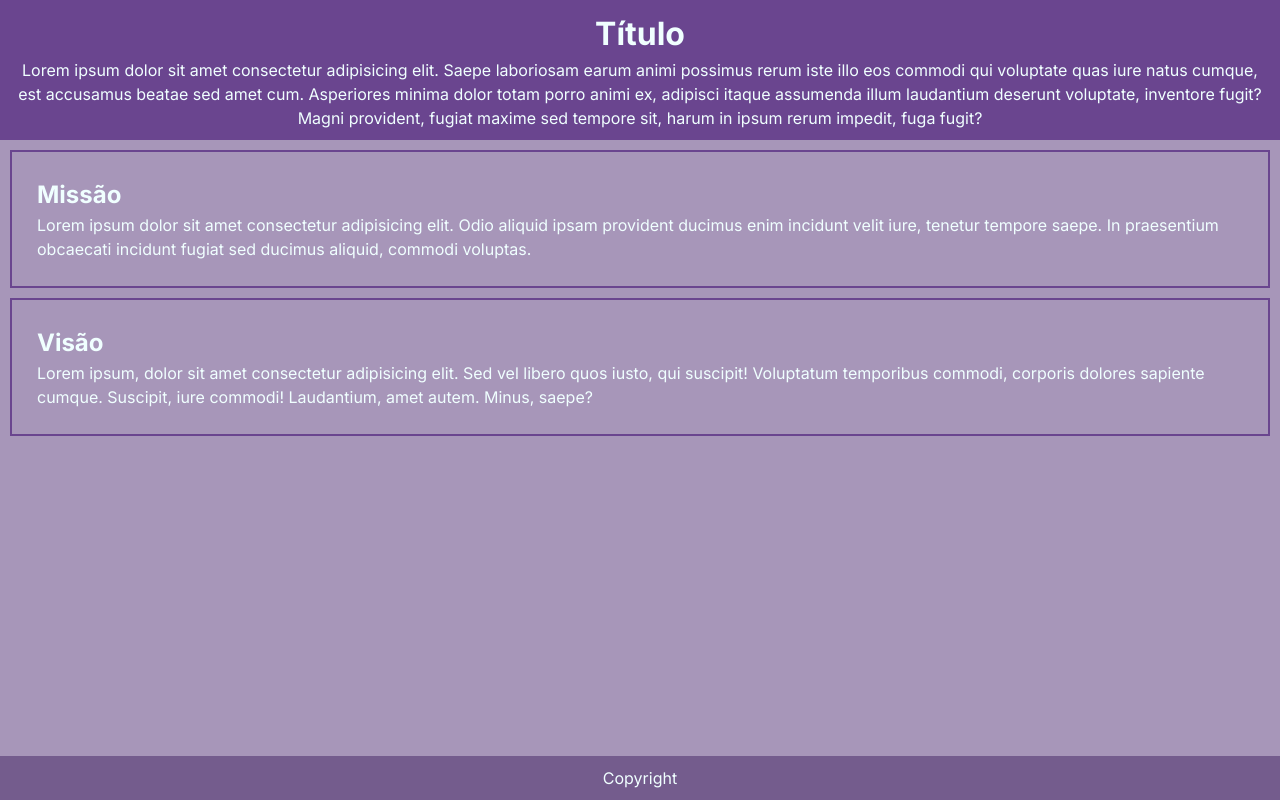
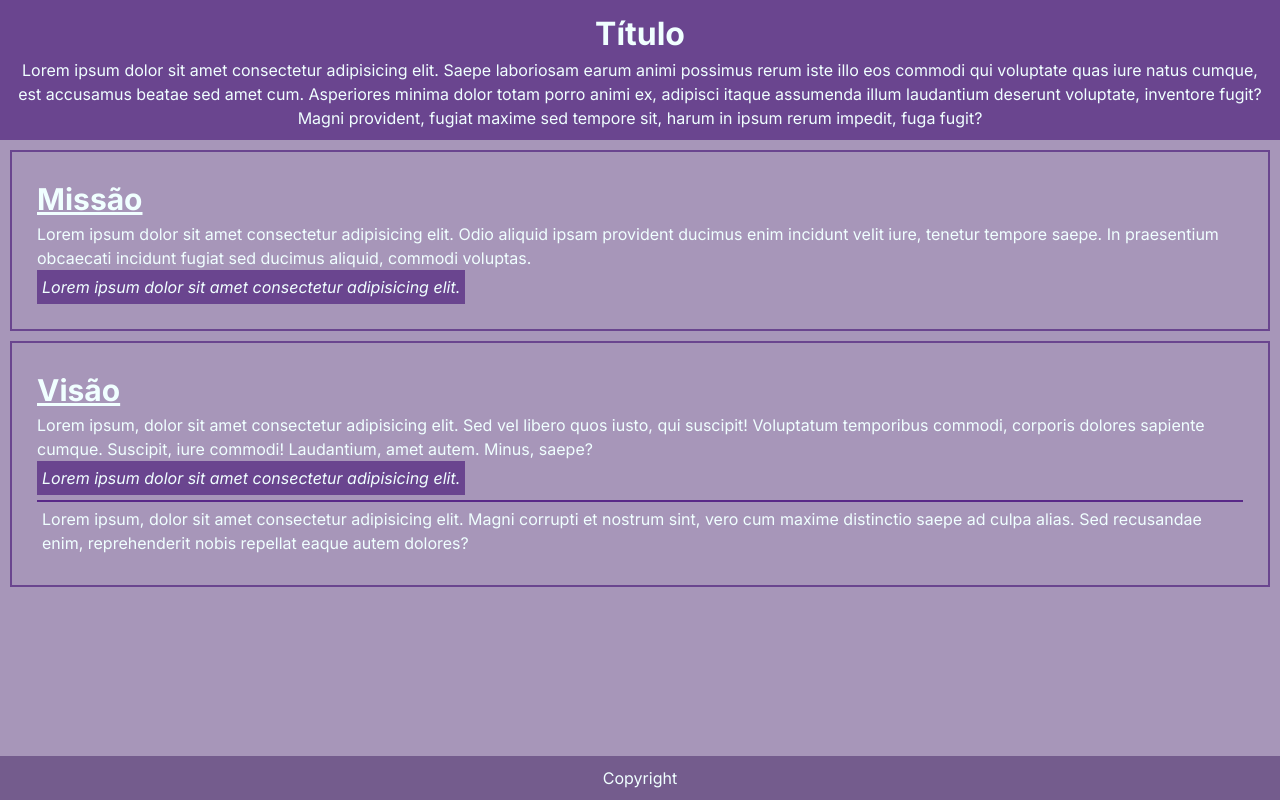
Before and after one commit to joaowatanabe/maispraiti-exercicios-03, a plain HTML site: page index.html in a window 1280 px wide. Drawn offline with Linux system fonts and the light colour scheme.

Commit message:
add: styles css for index - exercicio 5

```diff
--- a/index.html
+++ b/index.html
@@ -33,7 +33,7 @@ sempre tags semânticas:
       </p>
     </header>
     <main>
-      <section id="missao">
+      <section class="missao">
         <h2>Missão</h2>
         <p>
           Lorem ipsum dolor sit amet consectetur adipisicing elit. Odio aliquid
@@ -41,8 +41,12 @@ sempre tags semânticas:
           saepe. In praesentium obcaecati incidunt fugiat sed ducimus aliquid,
           commodi voluptas.
         </p>
+
+        <p class="destaque">
+          Lorem ipsum dolor sit amet consectetur adipisicing elit.
+        </p>
       </section>
-      <section id="visao">
+      <section class="visao">
         <h2>Visão</h2>
         <p>
           Lorem ipsum, dolor sit amet consectetur adipisicing elit. Sed vel
@@ -50,6 +54,10 @@ sempre tags semânticas:
           corporis dolores sapiente cumque. Suscipit, iure commodi! Laudantium,
           amet autem. Minus, saepe?
         </p>
+        <p class="destaque">
+          Lorem ipsum dolor sit amet consectetur adipisicing elit.
+        </p>
+        <p id="importante">Lorem ipsum, dolor sit amet consectetur adipisicing elit. Magni corrupti et nostrum sint, vero cum maxime distinctio saepe ad culpa alias. Sed recusandae enim, reprehenderit nobis repellat eaque autem dolores?</p>
       </section>
     </main>
     <footer>
--- a/styles.css
+++ b/styles.css
@@ -61,16 +61,34 @@ main {
   padding: 10px;
 }
 
-#missao {
+h2 {
+  font-size: 30px;
+  text-decoration: underline;
+}
+
+.destaque {
+  font-style: italic;
+  display: inline-block;
+  background-color: #6a458f;
+  padding: 5px;
+}
+
+.missao {
   margin: auto;
   padding: 25px;
   border: 2px solid #6a458f;
 }
 
-#visao {
+.visao {
   margin-top: 10px;
   padding: 25px;
   border: 2px solid #6a458f;
+}
+
+#importante {
+  margin-top: 5px;
+  border-top: 2px solid #592988;
+  padding: 5px;
 }
 
 footer {
```
